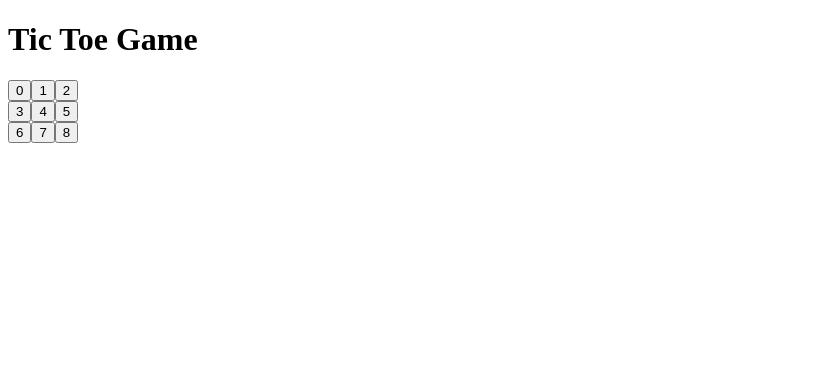
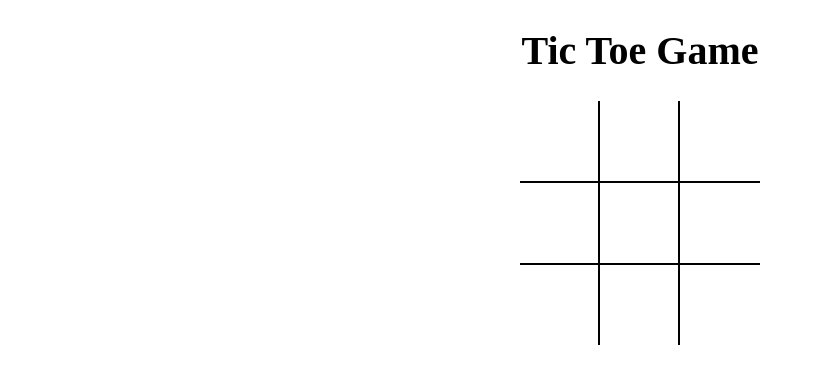
Before and after one commit to amansharma8194/tic-tac-toe-with-react, a React (Vite) app: page / in a window 1280 px wide. Shown: the top 384 px of the page, without its empty margins (0-815 px from the left). Built offline with nearby package versions, Linux system fonts and the light colour scheme.

Commit message:
board setup is ready

```diff
--- a/package.json
+++ b/package.json
@@ -17,6 +17,7 @@
   },
   "devDependencies": {
     "babel-preset-nano-react-app": "^0.1.0",
+    "sass": "^1.45.0",
     "vite": "^2.6.7"
   },
   "babel": {
--- a/src/App.jsx
+++ b/src/App.jsx
@@ -1,9 +1,10 @@
 import React from 'react';
 import Board from './components/Board';
+import './styles/root.scss';
 
 const App = () => {
   return (
-    <div>
+    <div className="app">
       <h1>Tic Toe Game</h1>
       <Board />
     </div>
--- a/src/components/Board.jsx
+++ b/src/components/Board.jsx
@@ -1,23 +1,51 @@
-import React from 'react';
+import React, { useState } from 'react';
 import Square from './Square';
 
 const Board = () => {
+  const [board, setboard] = useState(Array(9).fill(null));
+  const [isxNext, setisxNext] = useState(true);
+
+  const handleSquareClick = position => {
+    if (board[position]) {
+      return;
+    }
+    setboard(prev => {
+      return prev.map((square, index) => {
+        if (index === position) {
+          return isxNext ? 'X' : 'O';
+        }
+        return square;
+      });
+    });
+    setisxNext(prev => {
+      return !prev;
+    });
+  };
+  // console.log(handleSquareClick(5));
+  const renderSquare = position => {
+    return (
+      <Square
+        value={board[position]}
+        event={() => handleSquareClick(position)}
+      />
+    );
+  };
   return (
-    <div>
-      <div>
-        <Square value={0} />
-        <Square value={1} />
-        <Square value={2} />
+    <div className="board">
+      <div className="board-row">
+        {renderSquare(0)}
+        {renderSquare(1)}
+        {renderSquare(2)}
       </div>
-      <div>
-        <Square value={3} />
-        <Square value={4} />
-        <Square value={5} />
+      <div className="board-row">
+        {renderSquare(3)}
+        {renderSquare(4)}
+        {renderSquare(5)}
       </div>
-      <div>
-        <Square value={6} />
-        <Square value={7} />
-        <Square value={8} />
+      <div className="board-row">
+        {renderSquare(6)}
+        {renderSquare(7)}
+        {renderSquare(8)}
       </div>
     </div>
   );
--- a/src/components/Square.jsx
+++ b/src/components/Square.jsx
@@ -1,7 +1,11 @@
 import React from 'react';
 
-const Square = ({ value }) => {
-  return <button type="button">{value}</button>;
+const Square = ({ value, event }) => {
+  return (
+    <button type="button" className="square" onClick={event}>
+      {value}
+    </button>
+  );
 };
 
 export default Square;
--- /dev/null
+++ b/src/styles/root.scss
@@ -0,0 +1,43 @@
+body {
+  padding: 0;
+  margin: 0;
+}
+
+button {
+  background: none;
+  border: none;
+  outline: none;
+  &:hover {
+    cursor: pointer;
+  }
+}
+
+.app {
+  font-size: 20px;
+  display: flex;
+  flex-direction: column;
+  align-items: center;
+}
+
+.board {
+  .board-row {
+    display: flex;
+    flex-direction: row;
+    border-bottom: 2px solid #000;
+    &:last-child {
+      border-bottom: none;
+    }
+    .square {
+      width: 80px;
+      height: 80px;
+      border-right: 2px solid #000;
+      font-size: 2.5rem;
+      padding: 0;
+      overflow: hidden;
+      transition: all 0.2s;
+      &:last-child {
+        border-right: none;
+      }
+    }
+  }
+}
```
Also changed, not shown: 1 other file (tests, documents, lock files or other folders).
